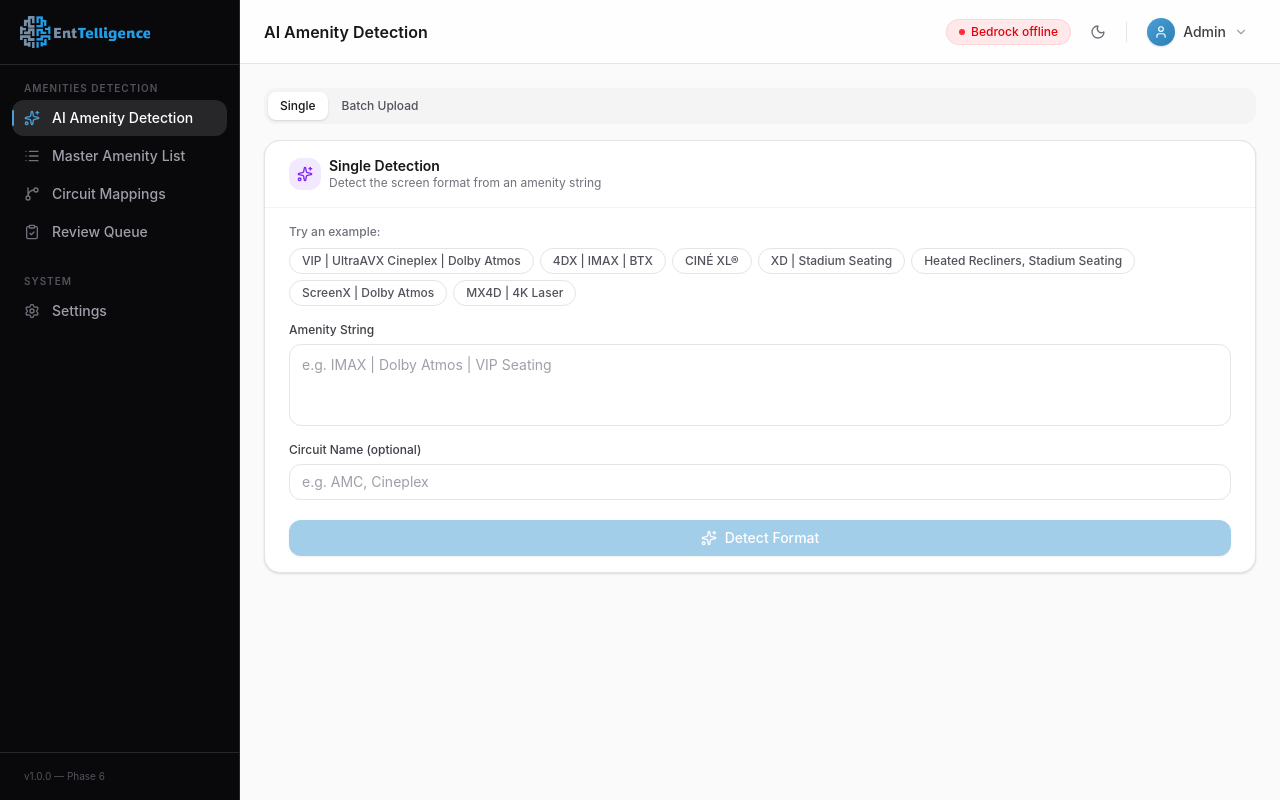
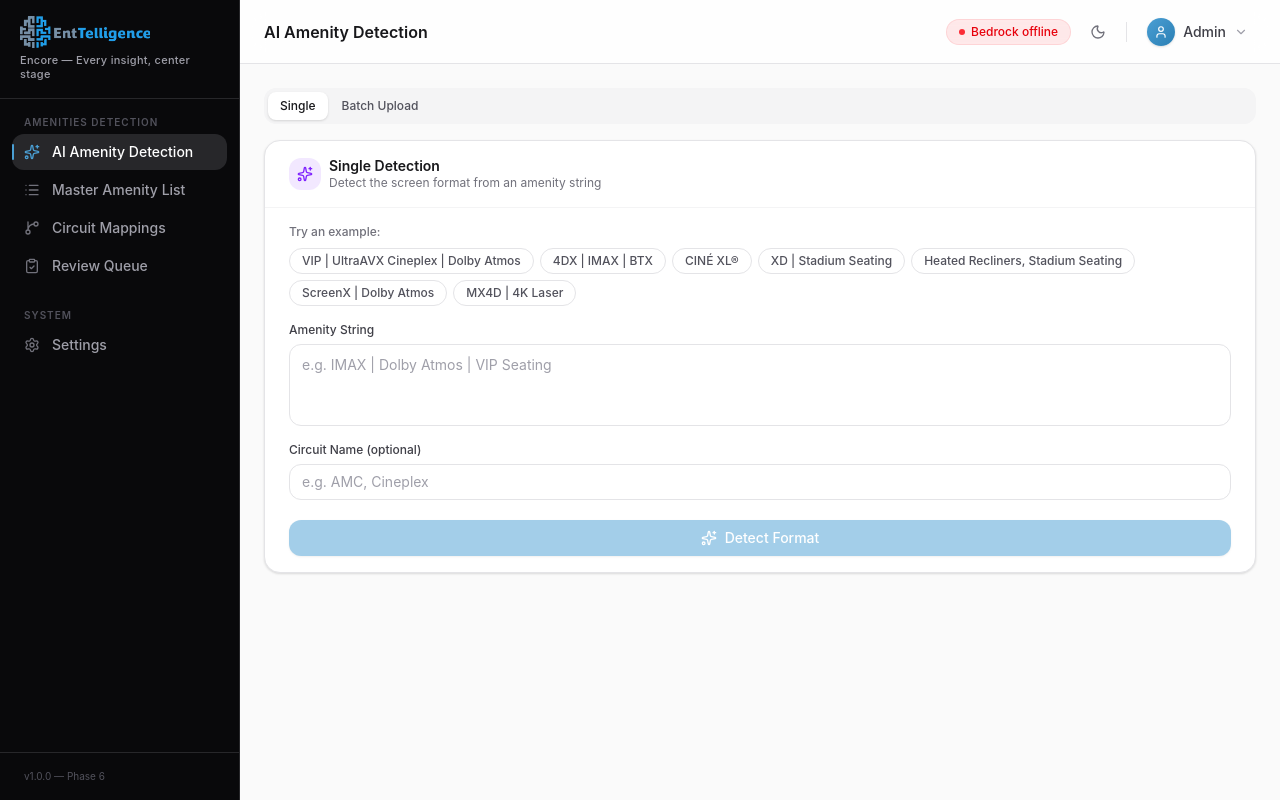
Before and after one commit to prad29/entelligence-ai, a React (Vite) app in the folder frontend/: page /detection in a window 1280 px wide. Built offline with nearby package versions, Linux system fonts and the light colour scheme; no server answers.

Commit message:
brand: restore Encore tagline below logo in sidebar

```diff
--- a/frontend/src/components/layout/AppSidebar.tsx
+++ b/frontend/src/components/layout/AppSidebar.tsx
@@ -75,6 +75,9 @@ function SidebarContent({ onItemClick }: { onItemClick?: () => void }) {
       {/* Logo */}
       <div className="px-5 py-4 border-b border-zinc-800 dark:border-zinc-800">
         <img src="/logo.png" alt="EntTelligence" className="h-8 w-auto" />
+        <p className="mt-1.5 text-[11px] font-medium tracking-wide text-zinc-400 leading-tight">
+          Encore — Every insight, center stage
+        </p>
       </div>
 
       {/* Nav groups */}
```
